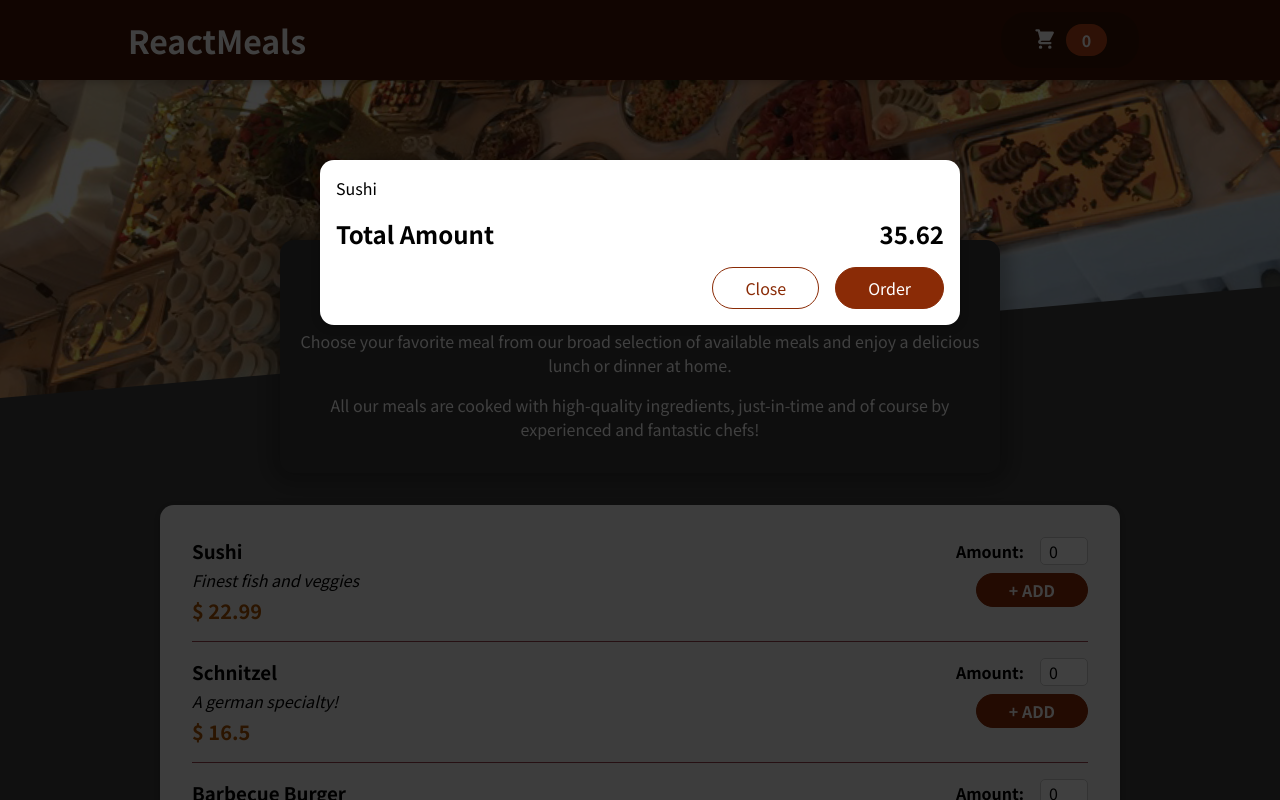
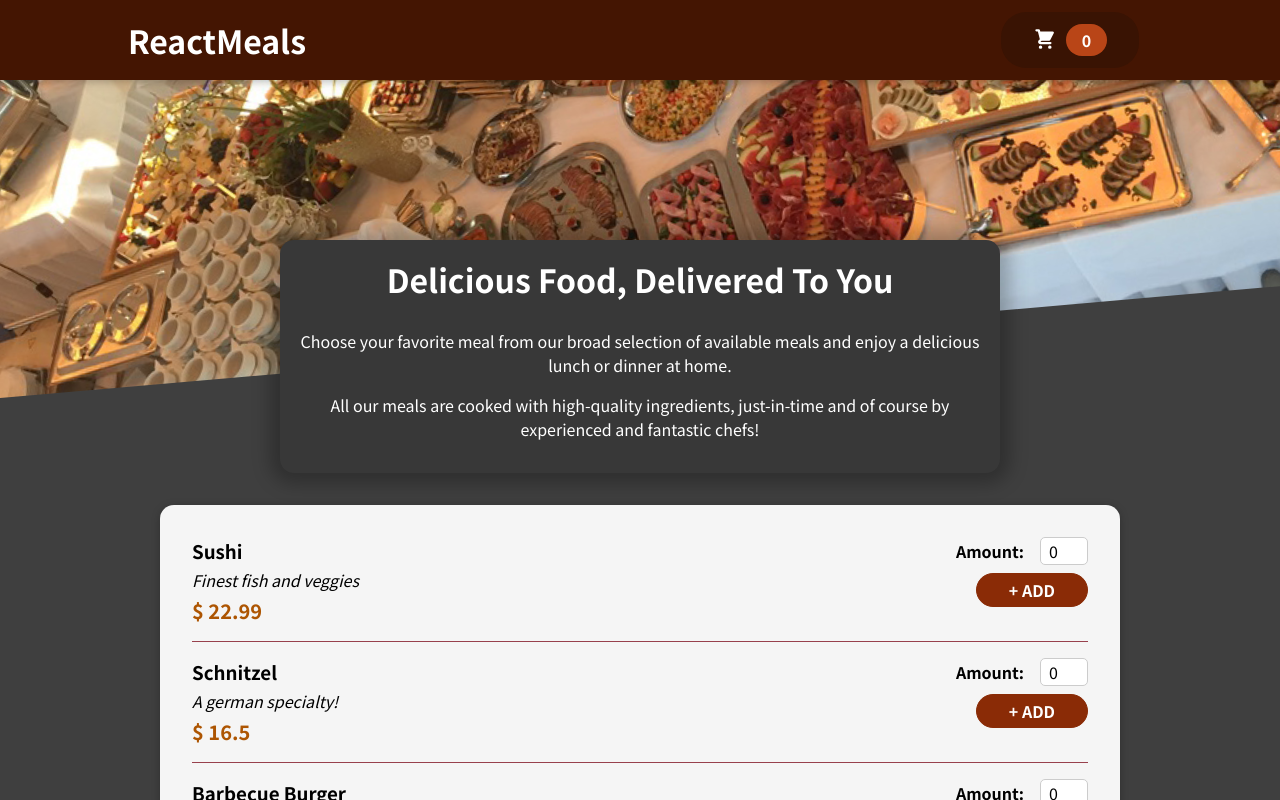
Before and after one commit to Ankita7238/ReactMeal, a React (Create React App) app: page / in a window 1280 px wide. Shown: the top 800 px of the page. Built offline with nearby package versions, Linux system fonts and the light colour scheme.

Commit message:
Open-Close-Cart

```diff
--- a/src/App.js
+++ b/src/App.js
@@ -1,12 +1,22 @@
+import { useState } from "react";
 import Header from "./components/Layout/Header.js"
 import MealsContainer from "./components/Meals/MealsContainer.js";
 import Cart from "./components/Cart/Cart.js";
 
 function App() {
+  const [open, setOpen]= useState(false)
+  const handleOpenCart=()=>{
+      setOpen(true)
+  }
+  const handleCloseCart=()=>{
+      setOpen(false)
+  }
   return (
         <>
-        <Cart />
-        <Header />
+        {open &&
+        <Cart isOpen={open} setIsClose={handleCloseCart} />
+        }
+        <Header setIsOpen={handleOpenCart}/>
         <main>
           <MealsContainer/>
         </main>
--- a/src/components/Cart/Cart.js
+++ b/src/components/Cart/Cart.js
@@ -1,7 +1,11 @@
+import { useState } from 'react';
 import Modal from '../UI/Modal';
 import classes from './Cart.module.css';
 
 const Cart = (props) => {
+  const handleCloseCart=()=>{
+    props.setIsClose(false)
+  }
   const cartItems = (
     <ul className={classes['cart-items']}>
       {[{ id: 'c1', name: 'Sushi', amount: 2, price: 12.99 }].map((item) => (
@@ -11,14 +15,14 @@ const Cart = (props) => {
   );
 
   return (
-    <Modal>
+    <Modal setIsClose={props.setIsClose}>
       {cartItems}
       <div className={classes.total}>
         <span>Total Amount</span>
         <span>35.62</span>
       </div>
       <div className={classes.actions}>
-        <button className={classes['button--alt']}>Close</button>
+        <button className={classes['button--alt']} onClick={handleCloseCart}>Close</button>
         <button className={classes.button}>Order</button>
       </div>
     </Modal>
--- a/src/components/Layout/Header.js
+++ b/src/components/Layout/Header.js
@@ -3,13 +3,13 @@ import meals from "../../assets/meals.jpg"
 import classes from "./Header.module.css"
 import HeaderCartButton from "./HeaderCartButton.js"
 
-export default function Header()
+export default function Header(props)
 {
     return(
         <>
         <header className={classes.header}>
             <h1>ReactMeals</h1>
-            <HeaderCartButton/>
+            <HeaderCartButton setIsOpen={props.setIsOpen}/>
         </header>
         <div className={classes['main-image']}>
             <img src={meals} alt='hero image'/>
--- a/src/components/Layout/HeaderCartButton.js
+++ b/src/components/Layout/HeaderCartButton.js
@@ -1,9 +1,13 @@
 import CartIcon from "../Cart/CartIcon.js"
 import classes from "./HeaderCartButton.module.css"
-export default function  HeaderCartButton()
+export default function  HeaderCartButton(props)
 {
+    const handleOpenCart=()=>
+    {
+        props.setIsOpen(true)
+    }
     return(
-            <button className={classes.button}>
+            <button className={classes.button} onClick={handleOpenCart}>
                 <span className={classes.icon}>
                 <CartIcon />
                 </span>
--- a/src/components/UI/Modal.js
+++ b/src/components/UI/Modal.js
@@ -3,7 +3,10 @@ import ReactDOM from 'react-dom';
 import classes from './Modal.module.css';
 
 const Backdrop = (props) => {
-  return <div className={classes.backdrop} />;
+  const handleClose=()=>{
+    props.onClose(false)
+  }
+  return <div className={classes.backdrop} onClick={handleClose} />;
 };
 
 const ModalOverlay = (props) => {
@@ -19,7 +22,7 @@ const portalElement = document.getElementById('overlays');
 const Modal = (props) => {
   return (
     <>
-      {ReactDOM.createPortal(<Backdrop />, portalElement)}
+      {ReactDOM.createPortal(<Backdrop onClose={props.setIsClose}/>, portalElement)}
       {ReactDOM.createPortal(
         <ModalOverlay>{props.children}</ModalOverlay>,
         portalElement
```
